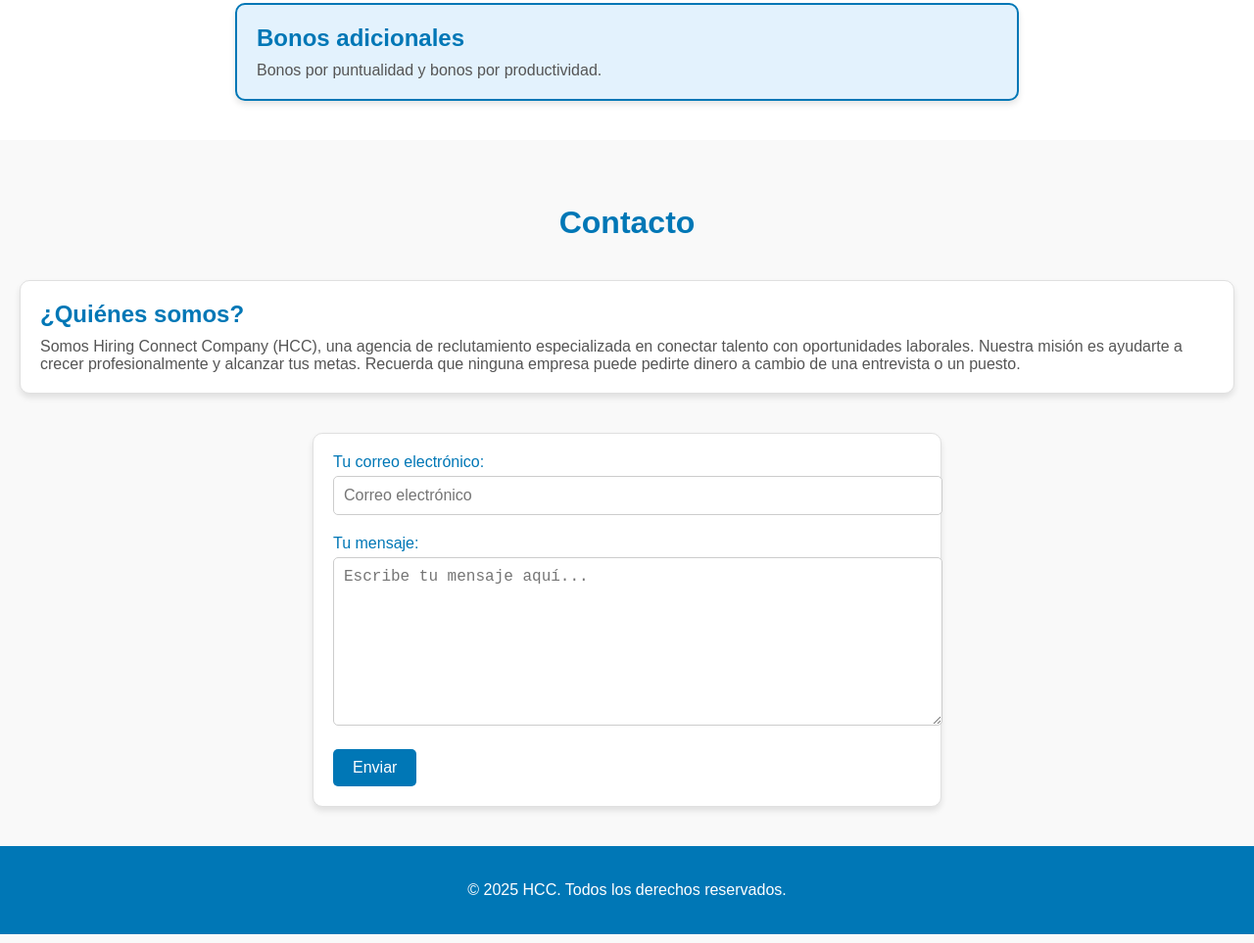
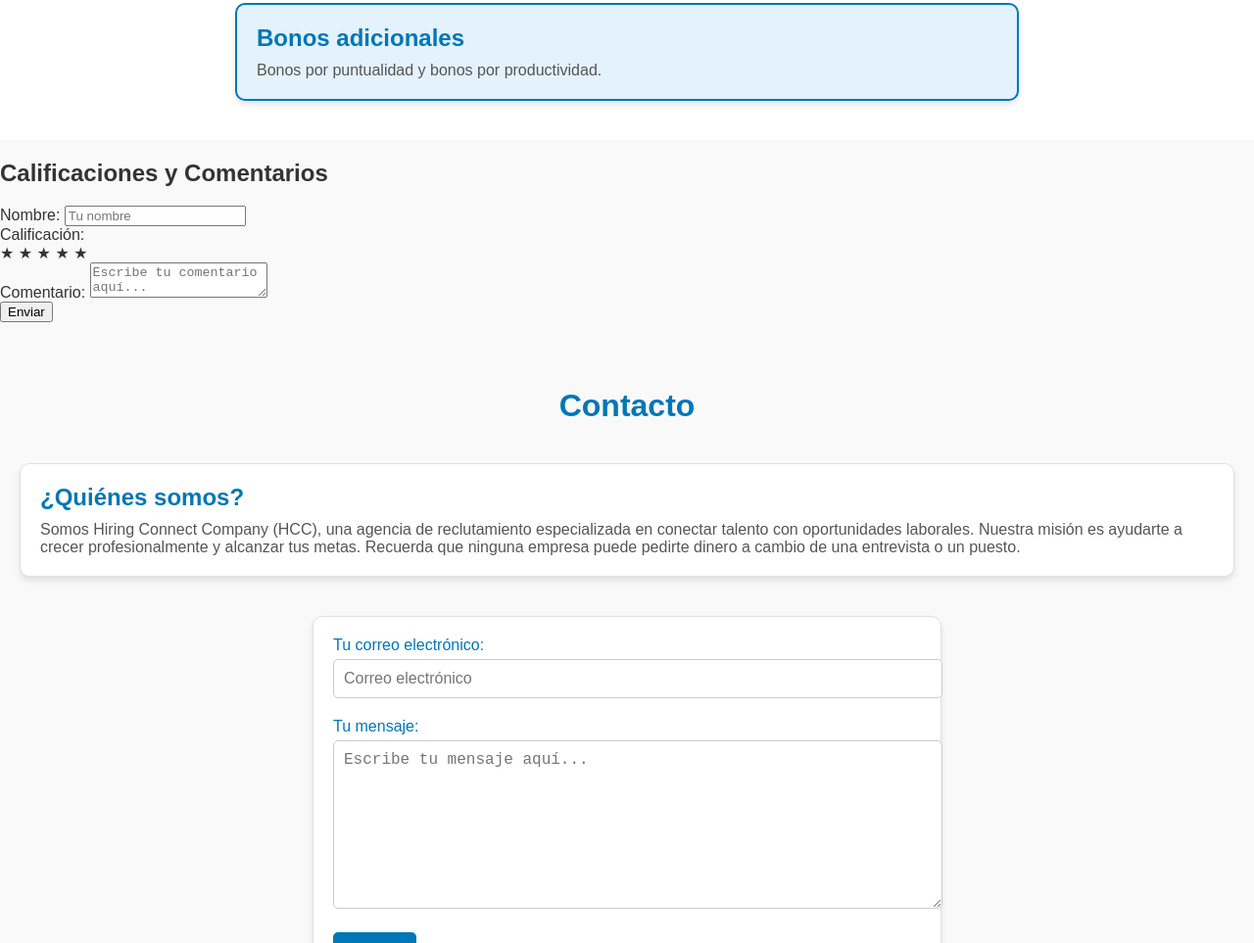
Before and after one commit to smookymolina/hcc, a website: page index.html in a window 1280 px wide. Shown: the part 3616-4579 px from the top of the page at 98% size. Drawn offline with Linux system fonts and the light colour scheme.

Commit message:
Update index.html

```diff
--- a/index.html
+++ b/index.html
@@ -422,7 +422,31 @@
             </div>
         </div>
     </section>
-
+<section id="calificaciones" class="calificaciones">
+    <h2>Calificaciones y Comentarios</h2>
+    <form id="formulario-calificaciones" action="https://formspree.io/f/mbldeyka" method="POST">
+        <div class="form-group">
+            <label for="nombre-calificacion">Nombre:</label>
+            <input type="text" id="nombre-calificacion" name="nombre" placeholder="Tu nombre" required>
+        </div>
+        <div class="form-group">
+            <label for="calificacion">Calificación:</label>
+            <div class="estrellas">
+                <span class="estrella" data-value="1">&#9733;</span>
+                <span class="estrella" data-value="2">&#9733;</span>
+                <span class="estrella" data-value="3">&#9733;</span>
+                <span class="estrella" data-value="4">&#9733;</span>
+                <span class="estrella" data-value="5">&#9733;</span>
+            </div>
+            <input type="hidden" id="calificacion" name="calificacion" required>
+        </div>
+        <div class="form-group">
+            <label for="comentario">Comentario:</label>
+            <textarea id="comentario" name="comentario" placeholder="Escribe tu comentario aquí..." required></textarea>
+        </div>
+        <button type="submit" class="btn-enviar">Enviar</button>
+    </form>
+</section>
     <section id="contacto" class="contacto">
         <h2>Contacto</h2>
         <div class="quienes-somos">
```
